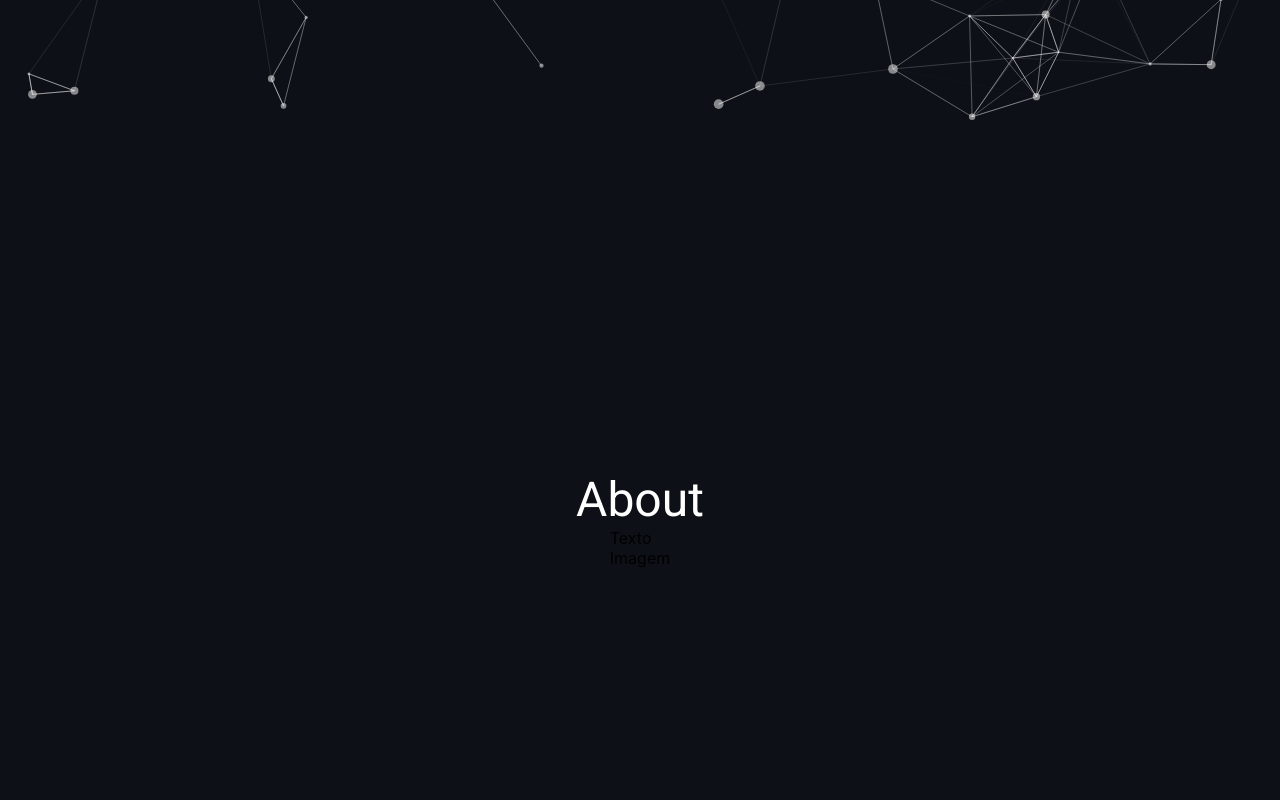
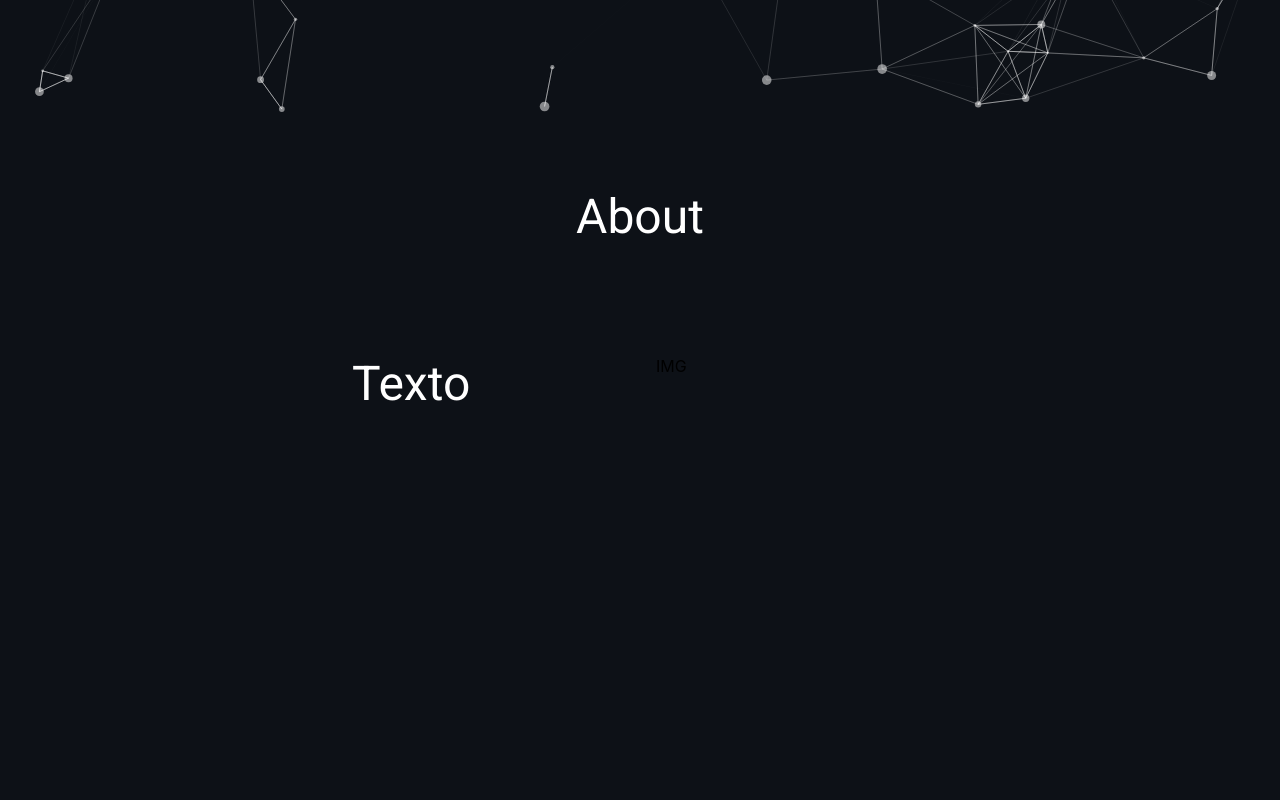
Before and after one commit to msc-santos/portfolio, a React (Create React App) app: page / in a window 1280 px wide. Shown: the part 680-1480 px from the top of the page. Built offline with nearby package versions, Linux system fonts and the light colour scheme.

Commit message:
feat: starting the about screen

```diff
--- a/src/index.css
+++ b/src/index.css
@@ -17,13 +17,23 @@ code {
   overflow: hidden;
 }
 
-.box-content {
+.box-content-home {
   width: 100%;
   height: 100vh;
   display: flex;
   flex-direction: column;
   align-items: center;
   justify-content: center;
+}
+
+.box-content {
+  width: 100%;
+  height: 100vh;
+  padding-top: 6%;
+}
+
+.box-grid {
+  padding: 10%;
 }
 
 .grid-app-content-ts-particles {
--- a/src/pages/About/index.tsx
+++ b/src/pages/About/index.tsx
@@ -1,4 +1,4 @@
-import { Typography, useTheme } from "@mui/material";
+import { Typography, Grid, useTheme, Container } from "@mui/material";
 
 export default function About() {
   const theme = useTheme()
@@ -8,10 +8,16 @@ export default function About() {
       <Typography variant="h3" className='text-center' sx={{ color: theme.palette.primary.contrastText }}>
         About
       </Typography>
-      <div>
-        <div>Texto</div>
-        <div>Imagem</div>
-      </div>
+      <Container>
+        <Grid container className='box-grid' spacing={4}>
+          <Grid item xs={12} sm={12} md={6} lg={6}>
+            <Typography variant="h3" className='text-center' sx={{ color: theme.palette.primary.contrastText }}>
+              Texto
+            </Typography>
+          </Grid>
+          <Grid item xs={12} sm={12} md={6} lg={6}>IMG</Grid>
+        </Grid>
+      </Container>
     </section>
   )
 }
--- a/src/pages/home/index.tsx
+++ b/src/pages/home/index.tsx
@@ -4,7 +4,7 @@ import Typewriter from 'typewriter-effect';
 function Home() {
 
   return (
-    <section id="home" className='box-content'>
+    <section id="home" className='box-content-home'>
       <Typography variant="h3" color='secondary'>
         Hello, i am Marcos, nice to meet you!
       </Typography>
```
